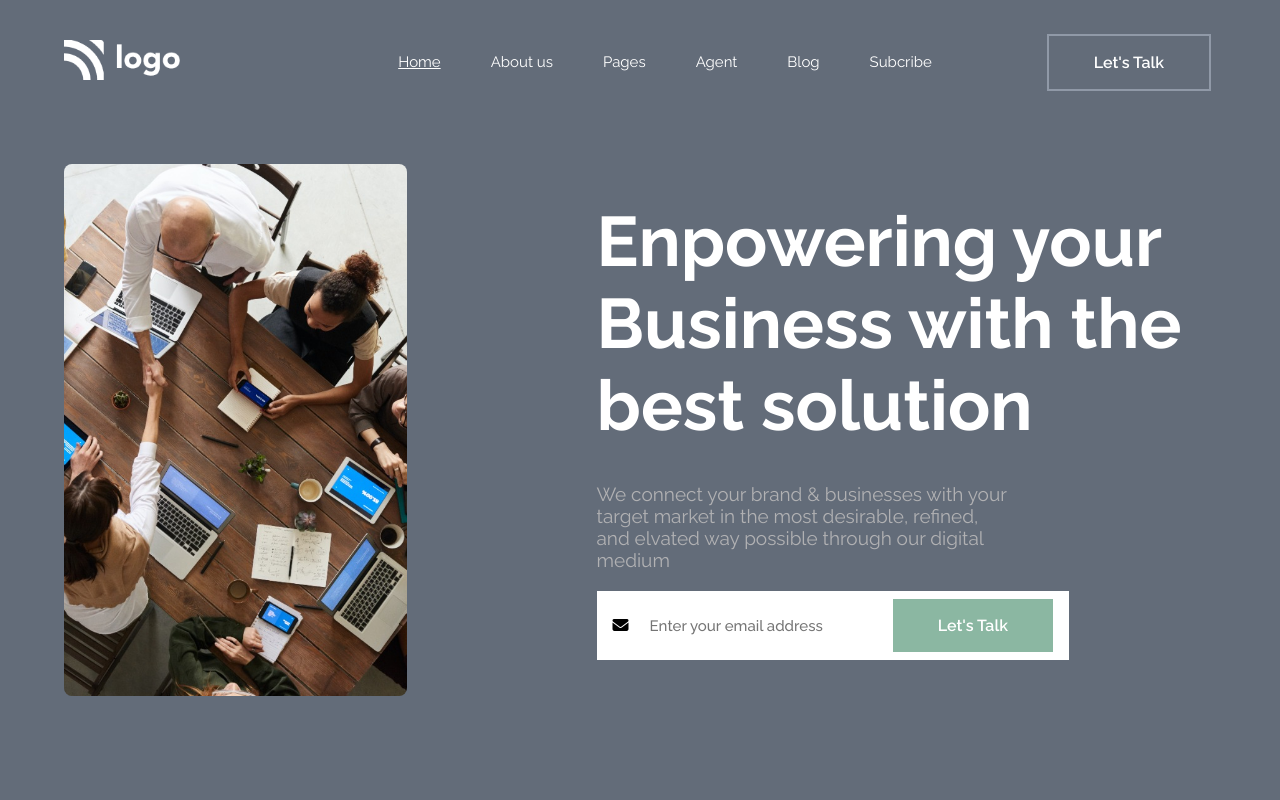
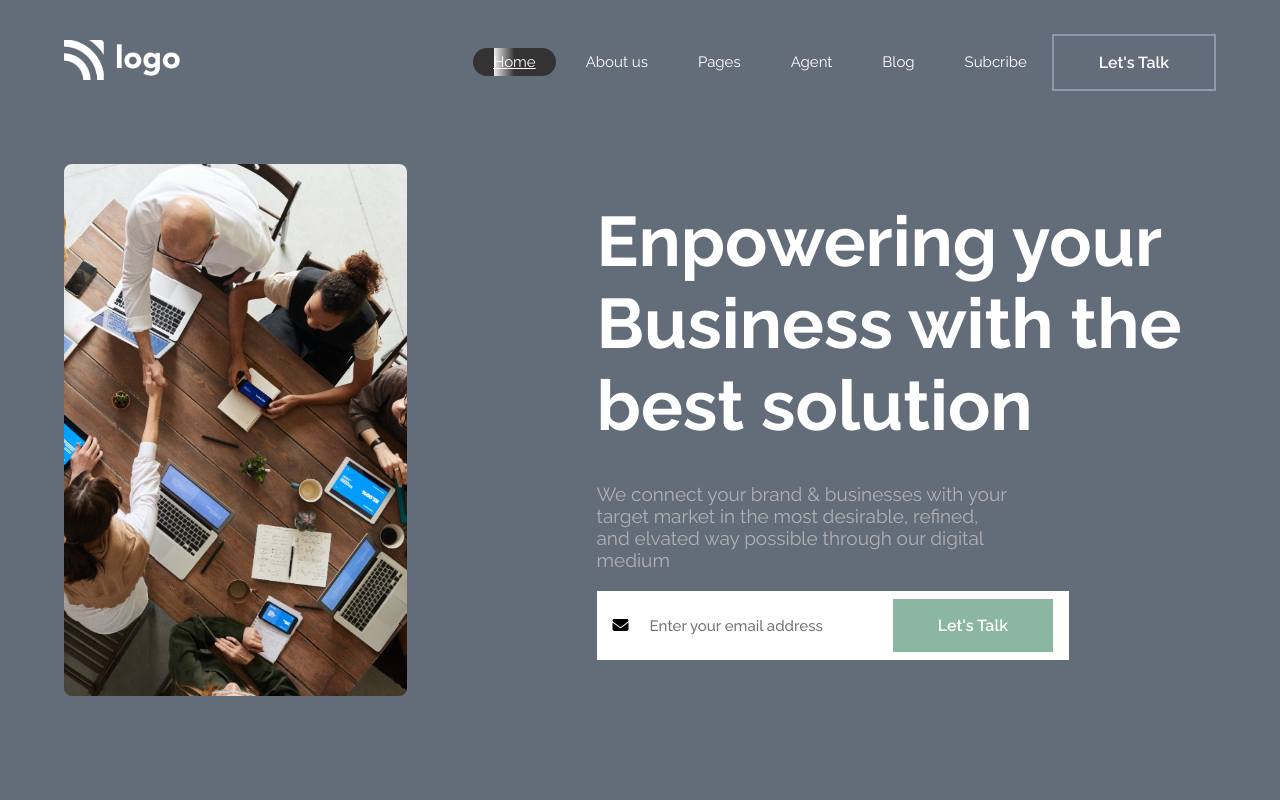
Before and after one commit to praveenAlluri22751/start_ups, a plain HTML site: page index.html in a window 1280 px wide. In both pictures the pointer is over the item "Home". Shown: the top 800 px of the page. Drawn offline with Linux system fonts and the light colour scheme.

Commit message:
readme update

```diff
--- a/css/style.css
+++ b/css/style.css
@@ -25,13 +25,13 @@ a {
   text-decoration: none;
 }
 
-/* -------------- Navbar style ------------ */
+
 .header {
   height: 100vh;
   background-color: #636c79;
 }
 
-/* ------ Navbar ------- */
+/* navigation */
 nav {
   padding: var(--defaultPadding);
   display: flex;
@@ -90,7 +90,7 @@ nav {
   background-color: transparent;
 }
 
-/* ------ Home ------- */
+/* Home */
 
 #home {
   padding: var(--defaultPadding);
@@ -140,13 +140,13 @@ nav {
   color: #ffffff;
   border: none;
 }
-/* ------------------------------- */
-/* -------------- Body --------------- */
+
+/* BODY */
 .body {
   background-color: #fbfbfb;
 }
 
-/* -------------- About ------------- */
+
 #about {
   padding: var(--defaultPadding);
   margin: 40px 0;
@@ -156,8 +156,7 @@ nav {
   font-size: 40px;
   color: var(--dark);
 }
-/* ------------------------------ */
-/* ----------- Pages ------------ */
+
 
 #pages {
   padding: var(--defaultPadding);
@@ -196,8 +195,7 @@ nav {
 .page-img > img {
   width: 100%;
 }
-/* ------------------------------- */
-/* ------------ Agent ------------- */
+
 
 #agent {
   padding: var(--defaultPadding);
@@ -256,8 +254,7 @@ nav {
   background-size: cover;
 }
 
-/* ------------------------------------- */
-/* ---------- Blog ------------- */
+
 
 #blog {
   padding: var(--defaultPadding);
@@ -276,8 +273,7 @@ nav {
   color: var(--agentPara);
 }
 
-/* ------------------------------------ */
-/* ------------- Subcribe --------------- */
+
 
 #subcribe {
   padding: var(--defaultPadding);
@@ -332,3 +328,9 @@ nav {
   text-align: center;
   margin: 50px;
 }
+
+.list-item:hover {
+
+  background: linear-gradient(to left, #333, #333 50%, #eee 75%, #333 75%);
+  border-radius: 30px;
+}
--- a/index.html
+++ b/index.html
@@ -24,7 +24,7 @@
                 <li class="list-item"> <a class="list-item-link link" href="#blog"> Blog</a></li>
                 <li class="list-item"> <a class="list-item-link link" href="#subcribe"> Subcribe</a></li>
             </ul>
-            <li class="list-item ml-90"><a href="#footer" class="btn btn-outline">Let's Talk</a></li>
+            <li class="list-item-ml-90"><a href="#footer" class="btn btn-outline">Let's Talk</a></li>
         </nav>
 
         <section id="home">
```
Also changed, not shown: css/footer.css (+0 -19 lines), 1 other file.
